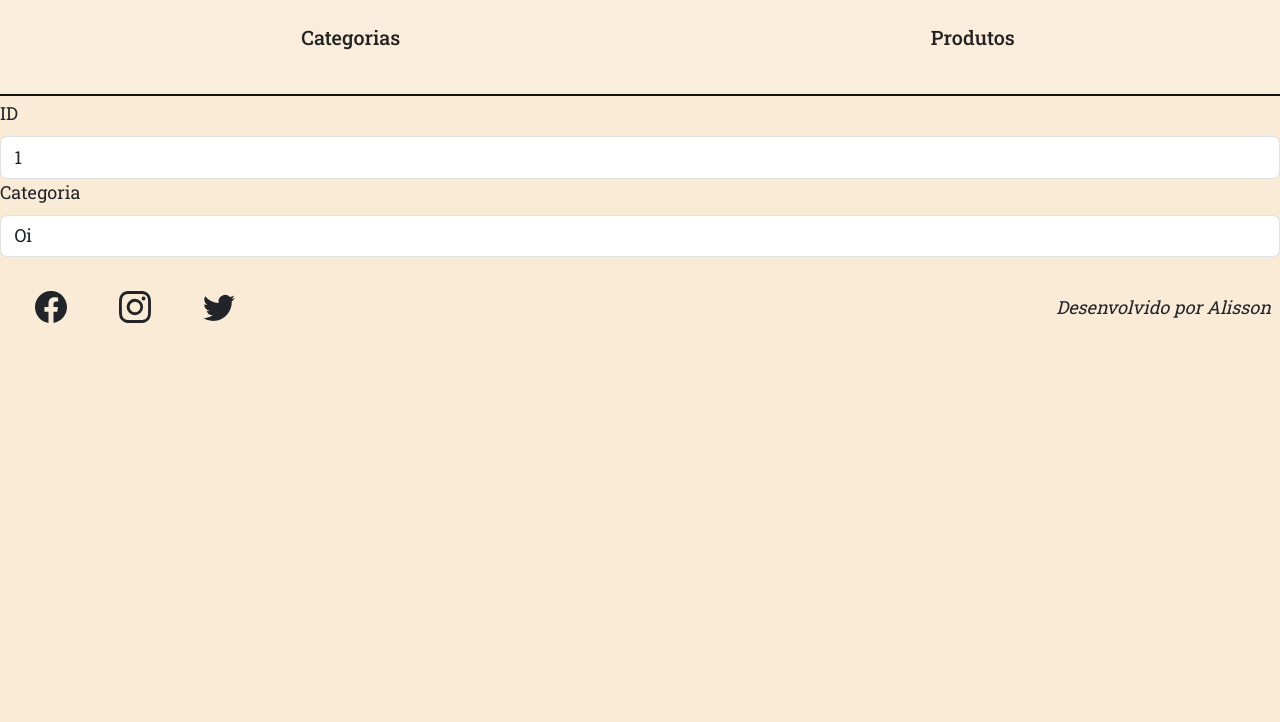
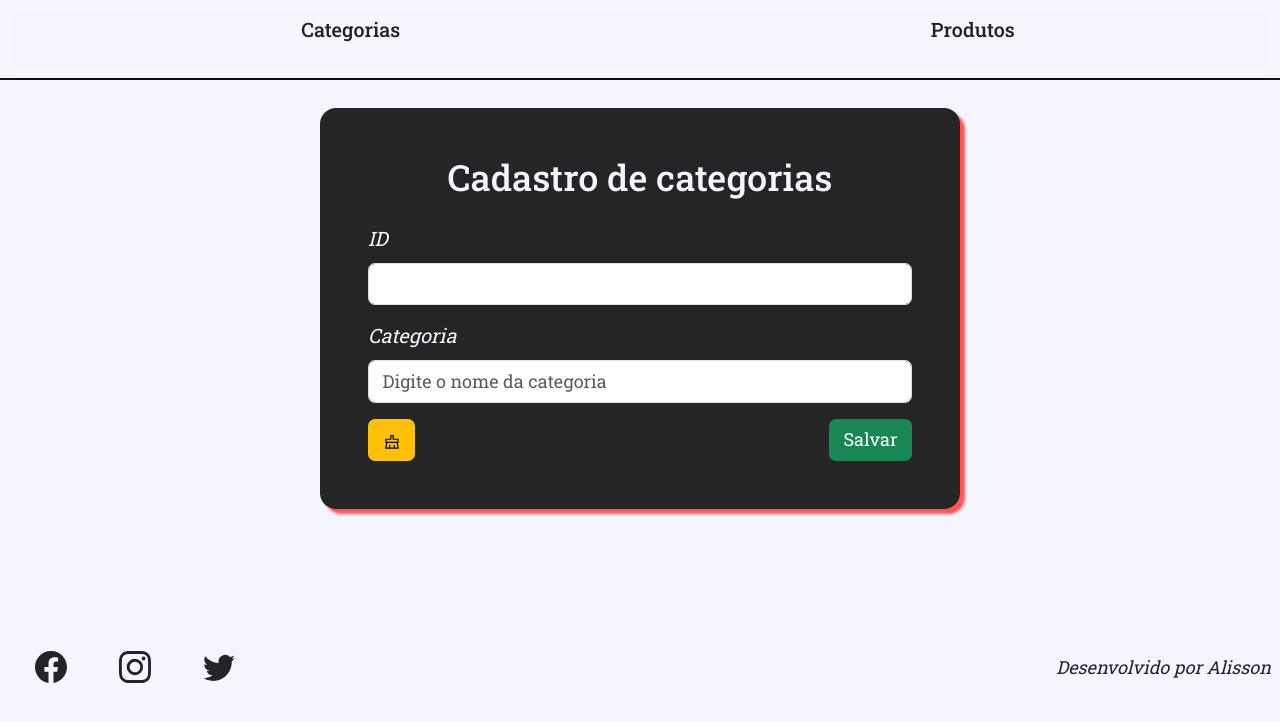
Before and after one commit to alisson2014/front_produtos, a React (Create React App) app: page /categorias/1 in a window 1280 px wide. Shown: the top 722 px of the page. Built offline with nearby package versions, Linux system fonts and the light colour scheme; no server answers.

Commit message:
Melhorei o estilo do formulario

```diff
--- a/src/components/Header/atoms.ts
+++ b/src/components/Header/atoms.ts
@@ -10,7 +10,7 @@ export const Header = styled.header`
   top: 0;
   z-index: 1000;
   width: 100%;
-  height: 12vh;
+  height: 10vh;
   padding: 8px;
 
   background: rgba(256, 255, 256, 0.1);
--- /dev/null
+++ b/src/components/Register/atoms.ts
@@ -0,0 +1,29 @@
+import Form from "react-bootstrap/Form";
+import styled from "styled-components";
+
+export const Forms = styled(Form)`
+    width: 640px;
+    padding: 48px;
+    margin: 6em auto;
+    display: flex;
+    flex-flow: column nowrap;
+    gap: 16px;
+    background-color: var(--bg-form-color);
+    color: var(--whithe);
+    box-shadow: 5px 5px 2.5px #F55;
+    border-radius: 16px;
+`;
+
+export const Group = styled(Form.Group)``;
+
+export const Label = styled(Form.Label)`
+    font-size: 1.1em;
+    font-weight: 400;
+    font-style: oblique;
+`;
+
+export const Input = styled(Form.Control)`
+    &.error {
+        box-shadow: 0 0 0 0.12em rgba(255, 72, 72, 0.72);
+    }
+`;
--- a/src/components/Register/index.tsx
+++ b/src/components/Register/index.tsx
@@ -1,25 +1,80 @@
-import Form from "react-bootstrap/Form";
+import { useEffect, useState } from "react";
 import { useParams } from "react-router-dom";
+import { useForm } from "react-hook-form";
+import { errorHandler, httpRequester } from "service";
+import { getCategories, saveFn } from "controller";
+import { ICategories } from "interface";
+import Button from "react-bootstrap/Button";
+import { AiOutlineClear } from "react-icons/ai";
+import * as S from "./atoms";
+import { TextError } from "components/Forms/styles";
+import { Forms } from "./atoms";
+import { Title } from "styles/basics";
 
 export default function Register() {
     const { id } = useParams();
+    const [formProps, setFormProps] = useState<ICategories>({
+        id: "",
+        nomeCategoria: ""
+    });
+
+    const {
+        handleSubmit,
+        register,
+        setValue,
+        formState: { errors }
+    } = useForm<ICategories>();
+
+    useEffect(() => {
+        setValue("id", formProps.id);
+        setValue("nomeCategoria", formProps.nomeCategoria);
+    }, [formProps, setValue]);
+
+    useEffect(() => {
+        if (id !== undefined && id !== "cadastrar") {
+            const idNumber = Number.parseInt(id);
+            httpRequester({ ...getCategories, id: idNumber })
+                .then((res) => setFormProps(res));
+        }
+    }, []);
+
+    const onSubmit = (data: ICategories) => saveFn("/categorias", data);
 
     return (
-        <Form style={{ marginTop: 100 }}>
-            <Form.Group controlId="id">
-                <Form.Label>ID</Form.Label>
-                <Form.Control
-                    defaultValue={id}
+        <Forms onSubmit={handleSubmit(onSubmit)}>
+            <Title>Cadastro de categorias</Title>
+            <S.Group controlId="id">
+                <S.Label>ID</S.Label>
+                <S.Input
+                    defaultValue={formProps.id}
+                    {...register("id")}
                     readOnly
                 />
-            </Form.Group>
-            <Form.Group controlId="categorie">
-                <Form.Label>Categoria</Form.Label>
-                <Form.Control
-                    defaultValue="Oi"
+            </S.Group>
+            <S.Group controlId="categorie">
+                <S.Label>Categoria</S.Label>
+                <S.Input
+                    className={errors?.nomeCategoria && "error"}
+                    defaultValue={formProps.nomeCategoria}
+                    {...register("nomeCategoria", {
+                        required: true,
+                        minLength: 3,
+                        maxLength: 50,
+                    })}
                     placeholder="Digite o nome da categoria"
                 />
-            </Form.Group>
-        </Form>
+                {errors?.nomeCategoria && (
+                    <TextError>
+                        {errorHandler(errors?.nomeCategoria?.type, { field: "Categoria", minLength: 3, maxLength: 50 })}
+                    </TextError>
+                )}
+            </S.Group>
+            <div style={{ display: "flex", justifyContent: "space-between" }}>
+                <Button variant="warning" type="reset" title="Limpar">
+                    <AiOutlineClear />
+                </Button>
+                <Button variant="success" type="submit" title="Salvar">Salvar</Button>
+            </div>
+        </Forms>
     );
 };
--- a/src/pages/Home/index.tsx
+++ b/src/pages/Home/index.tsx
@@ -9,6 +9,7 @@ import { Categories as Form } from "components/Forms";
 import { TableActions, TableButtons, Title, Page } from "styles/basics";
 import { ICategories, id, localCategories } from "interface";
 import { useLocation, useNavigate } from "react-router-dom";
+import { normalize } from "path";
 
 export default function Home() {
     const navigate = useNavigate();
@@ -22,21 +23,10 @@ export default function Home() {
     const handleClose = () => setShow(false);
     const handleOpen = () => setShow(true);
 
-    const editCategorie = (id: id): void => {
-        navigate(`/categorias/${id}`);
-        // httpRequester({ ...getCategories, id: id })
-        //     .then((res) => {
-        //         setPropsCategorie(res);
-        //     });
-        // handleOpen();
-    };
+    const editCategorie = (id: id): void => navigate(`/categorias/${id}`);
 
     const registerCategorie = (): void => {
-        setPropsCategorie({
-            id: "",
-            nomeCategoria: ""
-        });
-        handleOpen();
+        navigate("/categorias/cadastrar");
     };
 
     useEffect(() => {
--- a/src/styles/globals.ts
+++ b/src/styles/globals.ts
@@ -3,6 +3,7 @@ import { createGlobalStyle } from "styled-components";
 export const ResetCss = createGlobalStyle`
     :root {
         --link-color: #222;
+        --bg-form-color: #252525;
         --whithe: #f5f5ff;
         --link-hover-color: #ae1;
     }
@@ -17,7 +18,7 @@ export const ResetCss = createGlobalStyle`
     html,
     body {
         font-family: "Roboto Slab", serif;
-        background-color: antiquewhite;
+        background-color: var(--whithe);
     }
 
     th, td {
```
